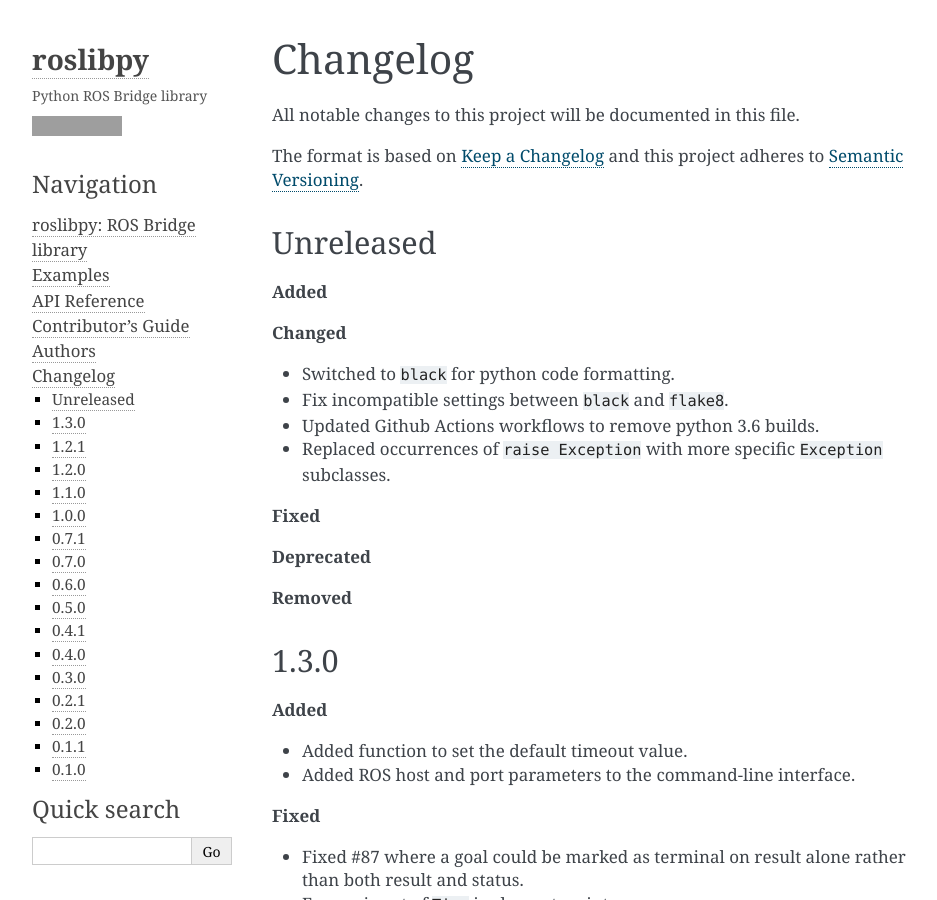
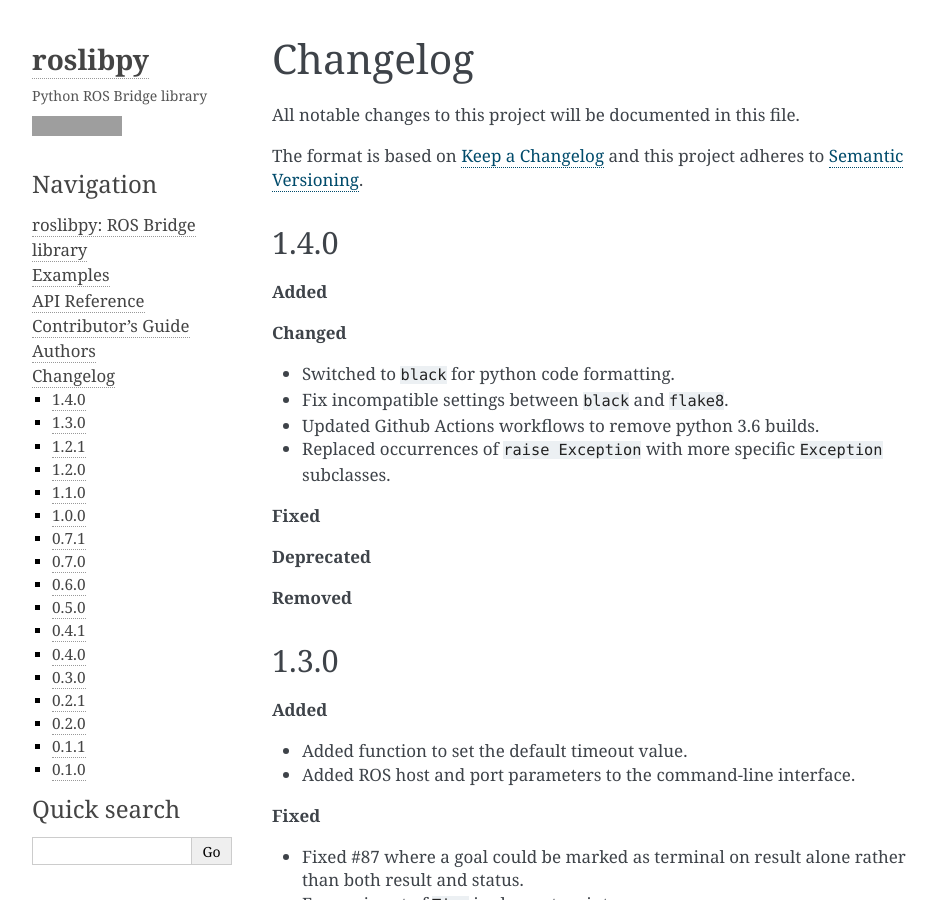
Before and after one commit to gramaziokohler/roslibpy, a Sphinx documentation site: the page built from docs/changelog.rst, in a window 1280 px wide and 900 px high. Shown: the whole window, without its empty margins (148-1085 px from the left). Built offline with Sphinx 7.4.7, drawn with Linux system fonts in a browser that asks for light colours; grey boxes are pictures that could not be loaded.

Commit message:
Bump version to 1.4.0

```diff
--- a/CHANGELOG.rst
+++ b/CHANGELOG.rst
@@ -7,7 +7,7 @@
 The format is based on `Keep a Changelog <http://keepachangelog.com/en/1.0.0/>`_
 and this project adheres to `Semantic Versioning <http://semver.org/spec/v2.0.0.html>`_.
 
-Unreleased
+1.4.0
 ----------
 
 **Added**
--- a/docs/conf.py
+++ b/docs/conf.py
@@ -25,7 +25,7 @@
 year = "2019"
 author = "Gramazio Kohler Research"
 copyright = "{0}, {1}".format(year, author)
-version = release = "1.3.0"
+version = release = "1.4.0"
 
 pygments_style = "trac"  # Perhaps change to sphinx
 templates_path = ["."]
--- a/src/roslibpy/__version__.py
+++ b/src/roslibpy/__version__.py
@@ -4,7 +4,7 @@
 __title__ = "roslibpy"
 __description__ = "Python ROS Bridge library."
 __url__ = "https://github.com/gramaziokohler/roslibpy"
-__version__ = "1.3.0"
+__version__ = "1.4.0"
 __author__ = "Gramazio Kohler Research"
 __author_email__ = "gramaziokohler@arch.ethz.ch"
 __license__ = "MIT license"
```
Also changed, not shown: .bumpversion.cfg.
